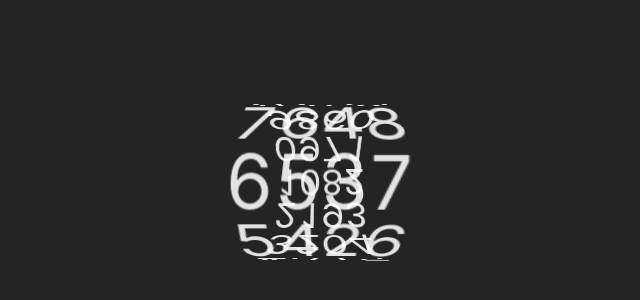
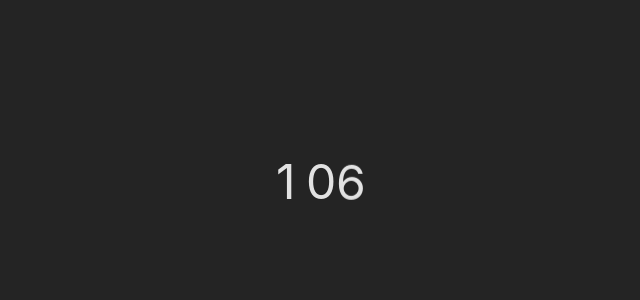
Before and after one commit to PedroMealha/countdown, a React (Vite) app: page / in a window 1280 px wide. Shown: the part 218-518 px from the top of the page, without its empty margins (319-959 px from the left). Built offline with nearby package versions, Linux system fonts and the light colour scheme.

Commit message:
adjustments

```diff
--- a/src/App.tsx
+++ b/src/App.tsx
@@ -2,7 +2,7 @@ import './App.css';
 import Countdown from './components/countdown.component';
 
 const App = () => {
-	return <Countdown initialCount={6542} />;
+	return <Countdown initialCount={111} />;
 };
 
 export default App;
--- a/src/components/countdown.component.tsx
+++ b/src/components/countdown.component.tsx
@@ -1,68 +1,27 @@
 import { useState, useEffect } from 'react';
+import Dial from './dial.component';
 import './countdown.css';
 
-const Dial = ({ number, initialRotation }: { number: number; initialRotation: number }) => {
-	const [rotation, setRotation] = useState(initialRotation);
-	const [startCountdown, setStartCountdown] = useState(false);
-
-	useEffect(() => {
-		setTimeout(() => {
-			setStartCountdown(true);
-		}, 1000);
-	}, []);
-
-	useEffect(() => {
-		setRotation((prev) => prev + 36);
-	}, [number]);
-
-	const faces = Array.from({ length: 10 }).map((_, index) => {
-		const rotationDegree = 36 * index;
-		const style = {
-			transform: `rotateX(${rotationDegree}deg) translateZ(1.5em)`,
-		};
-		return (
-			<div className='face' style={style} key={index}>
-				{index}
-			</div>
-		);
-	});
-
-	const dialStyle = startCountdown
-		? {
-				transform: `rotateX(${rotation}deg)`,
-		  }
-		: {
-				transform: `rotateX(${rotation}deg)`,
-				transition: 'none',
-		  };
-
-	return (
-		<div className='dial' style={dialStyle}>
-			{faces}
-		</div>
-	);
-};
+export const ROTATION_INCREMENT = 36;
 
 const Countdown = ({ initialCount }: { initialCount: number }) => {
 	const [count, setCount] = useState(initialCount);
 
 	useEffect(() => {
 		if (count > 0) {
-			const timer = setTimeout(() => setCount(count - 1), 1000);
+			const timer = setTimeout(() => setCount((prevCount) => prevCount - 1), 1000);
 			return () => clearTimeout(timer);
 		}
 	}, [count]);
 
 	const numberOfDials = String(initialCount).length;
-
 	const paddedCount = String(count).padStart(numberOfDials, '0');
 	const digits = paddedCount.split('').map(Number);
 
 	return (
-		<div className='countdown' style={{minWidth: `${digits.length}ch`}}>
+		<div className='countdown' style={{ minWidth: `${digits.length}ch` }}>
 			{digits.map((num, index) => {
-				const digit = parseInt(paddedCount[index], 10);
-				const initialRotation = -36 * digit - 72; // Adjust as needed
+				const initialRotation = -ROTATION_INCREMENT * num - 2 * ROTATION_INCREMENT;
 				return <Dial key={index} number={num} initialRotation={initialRotation} />;
 			})}
 		</div>
--- a/src/components/countdown.css
+++ b/src/components/countdown.css
@@ -1,27 +1,23 @@
 .countdown {
-	perspective: 200px;
+	/* perspective: 200px; */
 	display: flex;
-	height: 1em;
-	/* overflow: visible hidden; */
+	overflow: visible hidden;
 	font-size: 3em;
 }
 
 .dial {
-	flex: 1;
+	position: relative;
 	width: 1ch;
-	height: 100%;
-	position: relative;
+	height: 1em;
 	transform-style: preserve-3d;
 	transition: transform 1s cubic-bezier(0.23, 1, 0.32, 1);
 }
 
-.face {
+.digit {
 	position: absolute;
 	display: flex;
 	justify-content: center;
 	align-items: center;
-	/* backface-visibility: hidden; */
-	border-radius: 50%;
-	width: 100%;
+	backface-visibility: hidden;
 	height: 100%;
 }
--- /dev/null
+++ b/src/components/dial.component.tsx
@@ -0,0 +1,42 @@
+import { useState, useEffect } from 'react';
+import { ROTATION_INCREMENT } from './countdown.component';
+
+const Dial = ({ number, initialRotation }: { number: number; initialRotation: number }) => {
+	const [rotation, setRotation] = useState(initialRotation);
+	const [startCountdown, setStartCountdown] = useState(false);
+
+	useEffect(() => {
+		const timeoutId = setTimeout(() => {
+			setStartCountdown(true);
+		}, 1000);
+		return () => clearTimeout(timeoutId);
+	}, []);
+
+	useEffect(() => {
+		setRotation((prev) => prev + ROTATION_INCREMENT);
+	}, [number]);
+
+	const digit = Array.from({ length: 10 }).map((_, index) => {
+		const rotationDegree = ROTATION_INCREMENT * index;
+		const style = {
+			transform: `rotateX(${rotationDegree}deg) translateZ(1.5em)`,
+		};
+		return (
+			<div className='digit' style={style} key={index}>
+				{index}
+			</div>
+		);
+	});
+
+	const dialStyle = startCountdown
+		? { transform: `rotateX(${rotation}deg)` }
+		: { transform: `rotateX(${rotation}deg)`, transition: 'none' };
+
+	return (
+		<div className='dial' style={dialStyle}>
+			{digit}
+		</div>
+	);
+};
+
+export default Dial;
```
